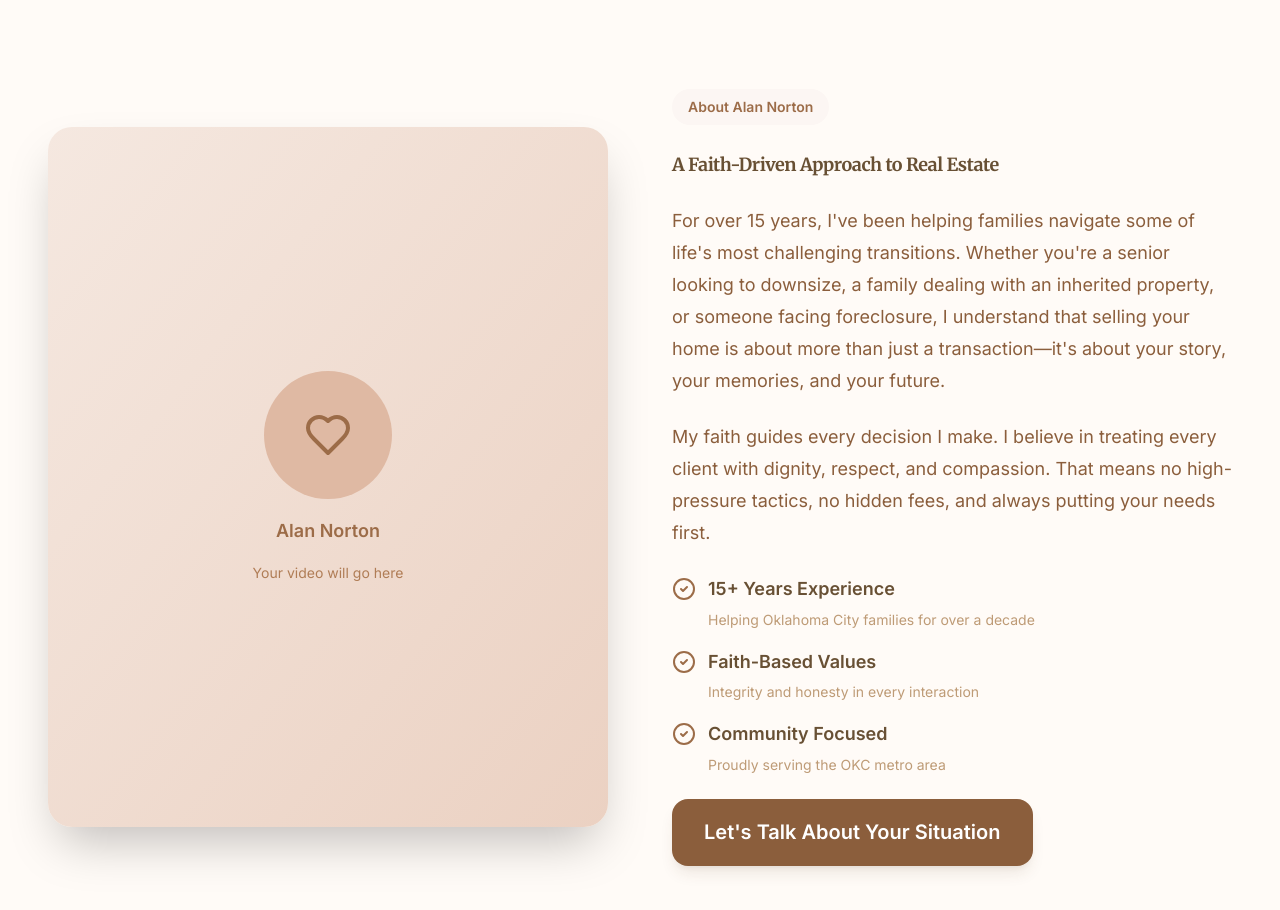
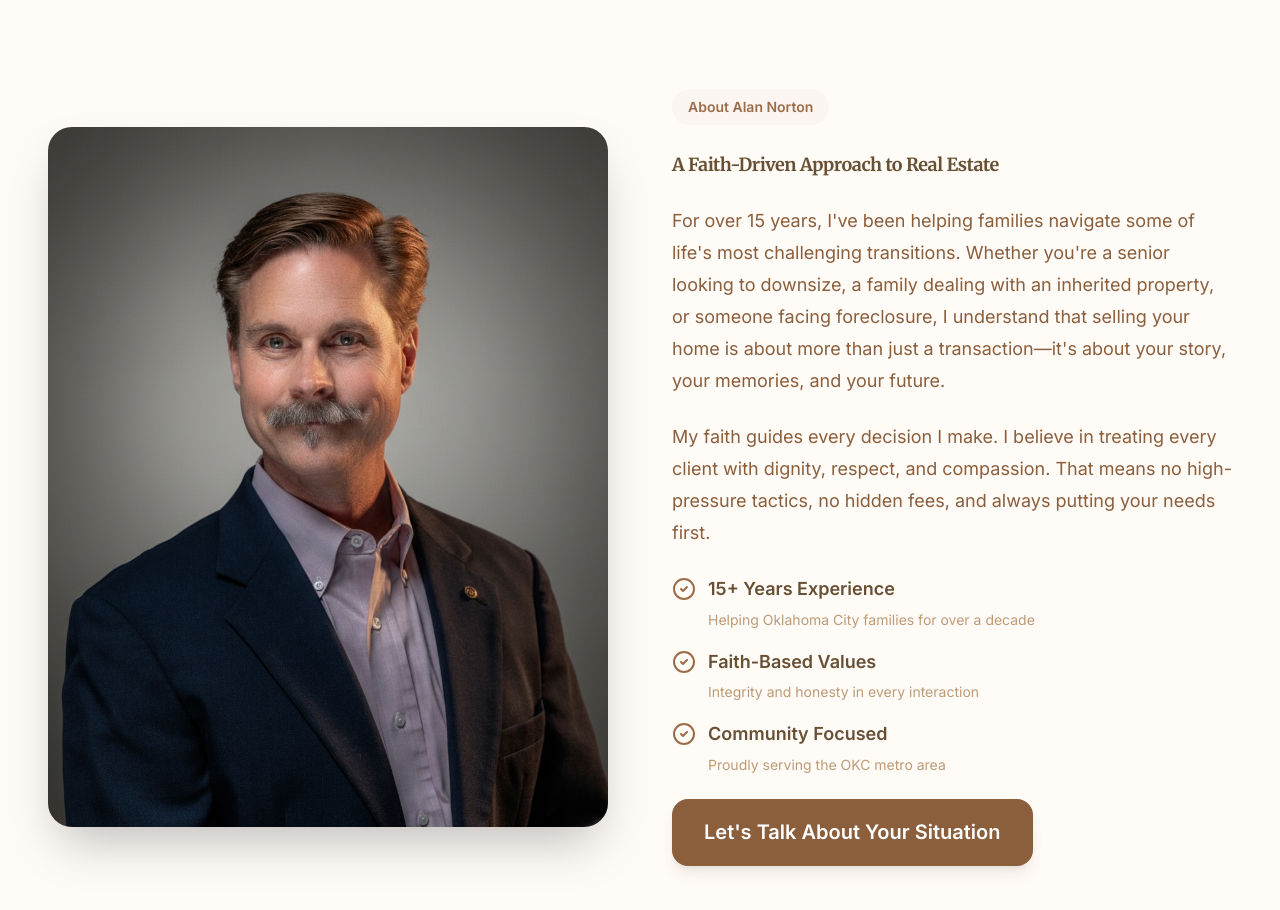
Before and after one commit to thewimybarbarian/heritage-crm, a Next.js app: page /about in a window 1280 px wide. Shown: the part 480-1390 px from the top of the page. Built offline with nearby package versions, Linux system fonts and the light colour scheme.

Commit message:
feat: Update About section with real photo of Alan Norton

```diff
--- a/components/sections/About.tsx
+++ b/components/sections/About.tsx
@@ -8,17 +8,15 @@ export function About() {
         <div className="grid lg:grid-cols-2 gap-16 items-center">
           {/* Image side */}
           <div className="relative">
-            <div className="relative aspect-[4/5] rounded-2xl overflow-hidden shadow-2xl">
-              {/* Placeholder for Alan's image */}
-              <div className="w-full h-full bg-gradient-to-br from-forest-100 to-forest-200 flex items-center justify-center">
-                <div className="text-center space-y-4">
-                  <div className="w-32 h-32 rounded-full bg-forest-300 mx-auto flex items-center justify-center">
-                    <Heart size={48} className="text-forest-600" />
-                  </div>
-                  <div className="text-forest-600 font-semibold">Alan Norton</div>
-                  <div className="text-forest-500 text-sm">Your video will go here</div>
-                </div>
-              </div>
+            <div className="relative aspect-[4/5] rounded-2xl overflow-hidden shadow-2xl bg-stone-200">
+              <Image
+                src="/images/alan-norton.jpg"
+                alt="Alan Norton - Heritage Home Solutions"
+                fill
+                className="object-cover"
+                sizes="(max-width: 1024px) 100vw, 50vw"
+                priority
+              />
             </div>
             {/* Decorative element */}
             <div className="absolute -bottom-6 -right-6 w-48 h-48 bg-gold-100 rounded-2xl -z-10" />
```
Also changed, not shown: public/images/alan-norton.jpg (added).
